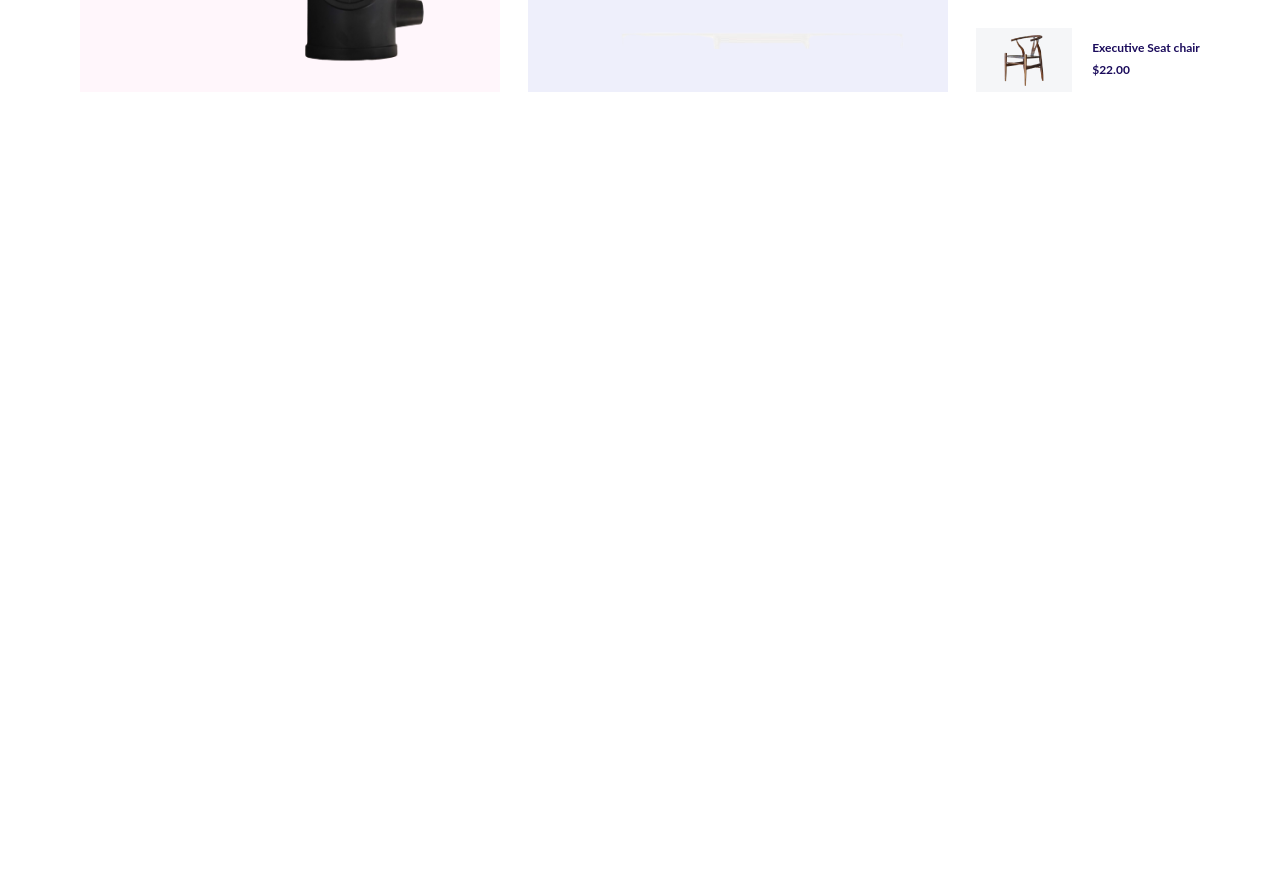
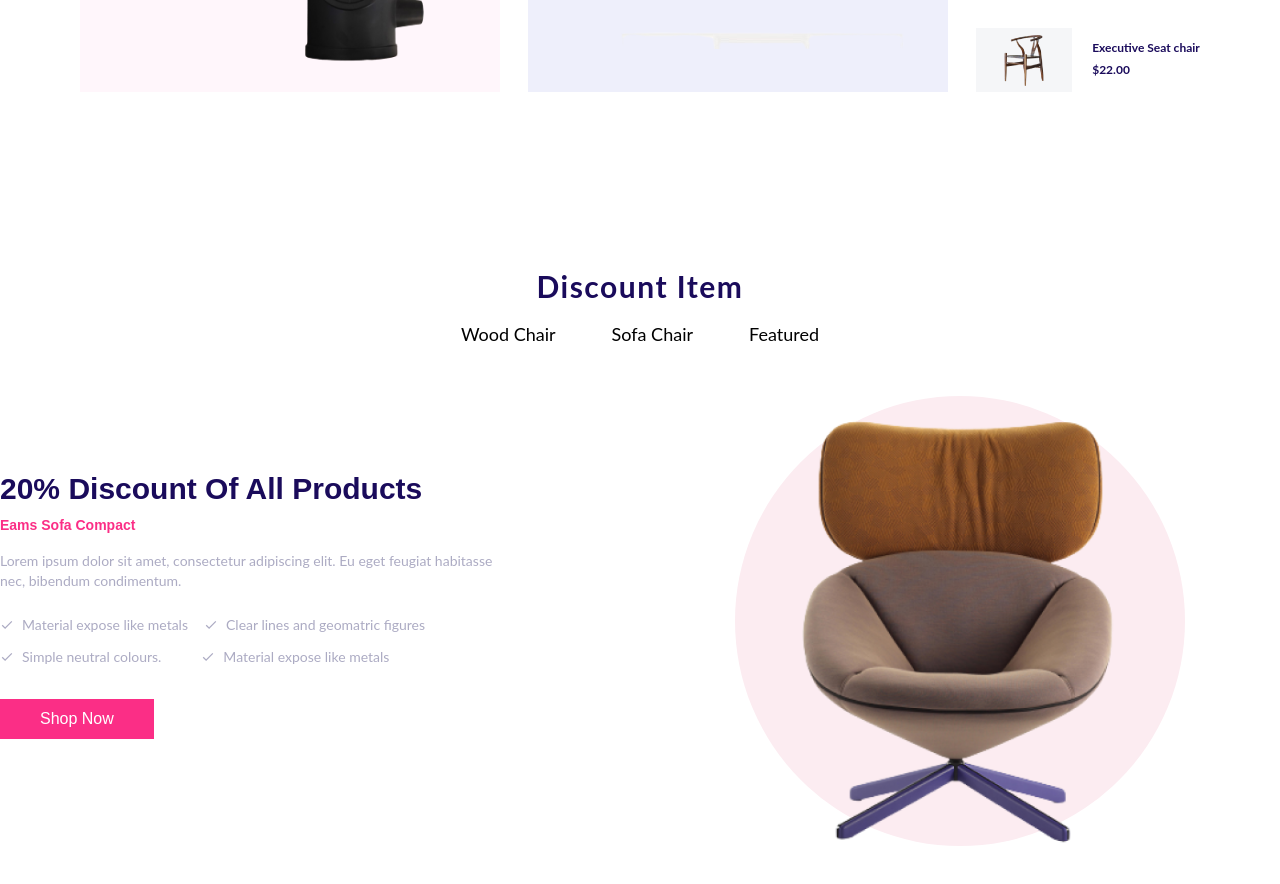
Before and after one commit to mahmudulhasanprodan/HektoOriginal, a React (Vite) app: page / in a window 1280 px wide. Shown: the part 4040-4924 px from the top of the page. Before the commit the page ends 4172 px from the top, so only its background shows below. Built offline with nearby package versions, Linux system fonts and the light colour scheme.

Commit message:
discount part done

```diff
--- /dev/null
+++ b/src/HomeComponent/DiscoutPart/DiscountPart.jsx
@@ -0,0 +1,94 @@
+import React from 'react'
+import { Link } from 'react-router-dom';
+import DiscountImage from "../../assets/HomeComponentImages/DiscountItem.png"
+import Flex from '../../CommonComponent/Flex/Flex';
+import { IoMdCheckmark } from "react-icons/io";
+
+const DiscountPart = ({title}) => {
+  return (
+    <>
+      <div className="py-10">
+        <div className="container">
+          <div>
+            <div className="mt-24">
+              <h2 className="font-Lato text-3xl text-FtextColor font-bold tracking-wider text-center">
+                {title ? title : "Title Missing"}
+              </h2>
+            </div>
+            <div className="flex items-center justify-center gap-x-14 mt-4">
+              <Link
+                to={"/"}
+                className="font-Lato text-lg hover:text-BtnColor hover:underline"
+              >
+                Wood Chair
+              </Link>
+              <Link
+                to={"/"}
+                className="font-Lato text-lg hover:text-BtnColor hover:underline"
+              >
+                Sofa Chair
+              </Link>
+              <Link
+                to={"/"}
+                className="font-Lato text-lg hover:text-BtnColor hover:underline"
+              >
+                Featured
+              </Link>
+            </div>
+          </div>
+          <Flex className={"items-center"}>
+            <div className="w-1/2">
+              <div>
+                <h2 className="font-Josefin font-bold text-3xl text-FtextColor">
+                  20% Discount Of All Products
+                </h2>
+                <h3 className="font-Josefin font-bold text-sm text-BtnColor mt-2">
+                  Eams Sofa Compact
+                </h3>
+                <p className="font-Lato font-normal text-sm text-OpacityColor w-[500px] mt-4">
+                  Lorem ipsum dolor sit amet, consectetur adipiscing elit. Eu
+                  eget feugiat habitasse nec, bibendum condimentum.
+                </p>
+                <div className="flex flex-col gap-y-3 mt-6">
+                  <div className="flex items-center grow shrink gap-x-4">
+                    <div className="flex items-center gap-x-2">
+                      <IoMdCheckmark className="font-Lato font-normal text-sm text-OpacityColor"/>
+                      <h3  className="font-Lato font-normal text-sm text-OpacityColor">Material expose like metals</h3>
+                    </div>
+                    <div className="flex items-center gap-x-2">
+                      <IoMdCheckmark className="font-Lato font-normal text-sm text-OpacityColor"/>
+                      <h3 className="font-Lato font-normal text-sm text-OpacityColor">Clear lines and geomatric figures</h3>
+                    </div>
+                  </div>
+                  <div className="flex items-center shrink grow  gap-x-10">
+                    <div className="flex items-center gap-x-2">
+                      <IoMdCheckmark className="font-Lato font-normal text-sm text-OpacityColor"/>
+                      <h3 className="font-Lato font-normal text-sm text-OpacityColor">Simple neutral colours.</h3>
+                    </div>
+                    <div className="flex items-center gap-x-2">
+                      <IoMdCheckmark className="font-Lato font-normal text-sm text-OpacityColor"/>
+                      <h3 className="font-Lato font-normal text-sm text-OpacityColor">Material expose like metals</h3>
+                    </div>
+                  </div>
+                </div>
+              </div>
+              <div className="py-8">
+                <button className="px-10 py-2 bg-BtnColor text-CommonColor font-Josefin">Shop Now</button>
+              </div>
+            </div>
+            <div className="w-1/2">
+              <div className="relative z-10">
+                <picture>
+                  <img src={DiscountImage} alt={DiscountImage} />
+                </picture>
+                <div className="w-[450px] h-[450px] bg-[#FCECF1] rounded-full absolute top-2/4 -translate-y-2/4 left-2/4 -translate-x-2/4 -z-10"></div>
+              </div>
+            </div>
+          </Flex>
+        </div>
+      </div>
+    </>
+  );
+}
+
+export default DiscountPart
--- a/src/Pages/Home/Home.jsx
+++ b/src/Pages/Home/Home.jsx
@@ -8,6 +8,7 @@ import Shopex from '../../HomeComponent/Shopex/Shopex'
 import TrendingBanner from '../../HomeComponent/TrendingBanner/TrendingBanner'
 import TrendingProduct from '../../HomeComponent/TrendingProduct/TrendingProduct'
 import OffProduct from '../../HomeComponent/OffProduct/OffProduct'
+import DiscountPart from '../../HomeComponent/DiscoutPart/DiscountPart'
 
 const Home = () => {
   return (
@@ -21,6 +22,7 @@ const Home = () => {
       <TrendingBanner />
       <TrendingProduct title={"Trending Products"}/>
       <OffProduct />
+      <DiscountPart title={"Discount Item"}/>
     </>
   )
 }
```
Also changed, not shown: src/assets/HomeComponentImages/DiscountItem.png (added).
